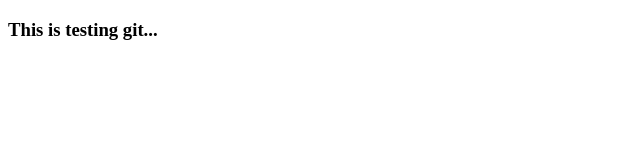
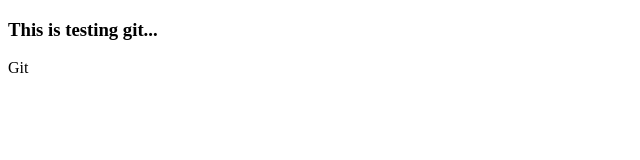
Before and after one commit to MaxVisibee/max-test, a plain HTML site: page index.html in a window 1280 px wide. Shown: the full height of the page, 0-640 px from the left. Drawn offline with Linux system fonts and the light colour scheme.

Commit message:
third commit

```diff
--- a/index.html
+++ b/index.html
@@ -7,5 +7,6 @@
 </head>
 <body>
 	<h3>This is testing git...</h3>
+	<p>Git</p>
 </body>
 </html>
```
